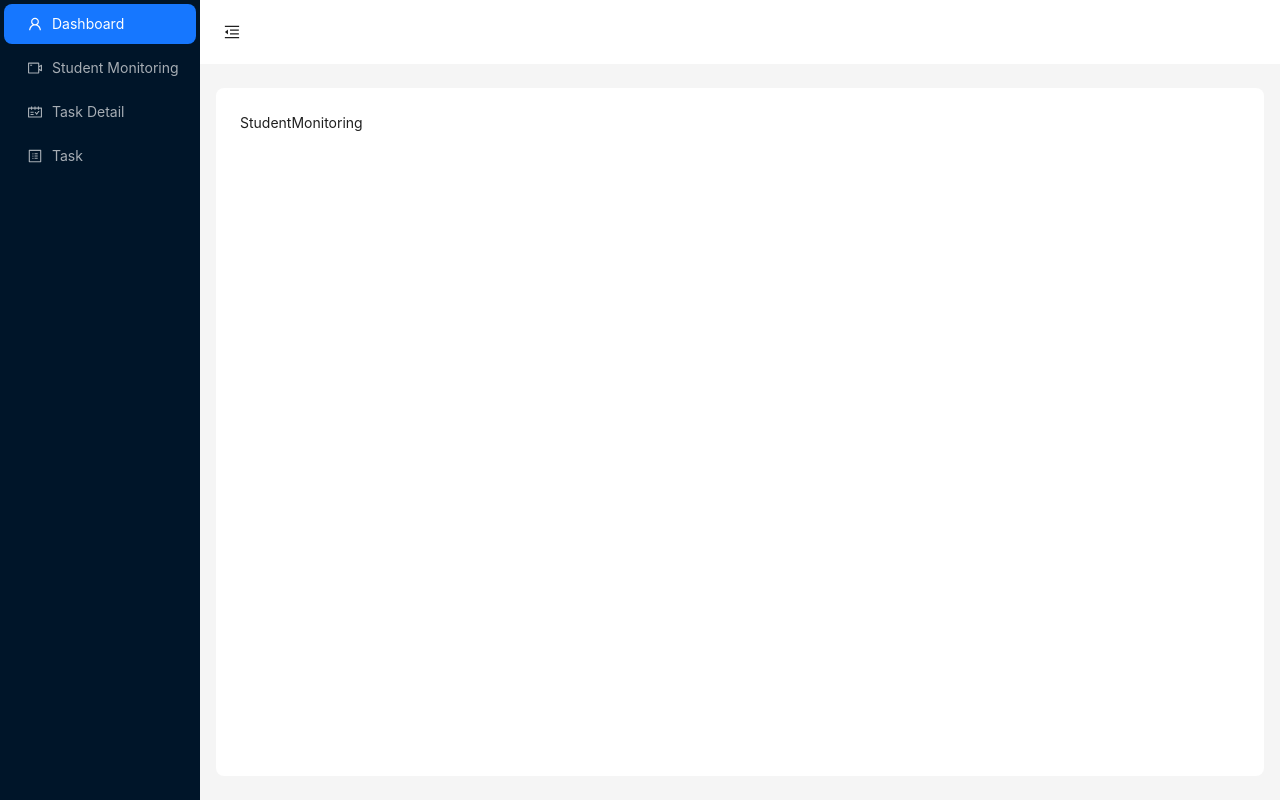
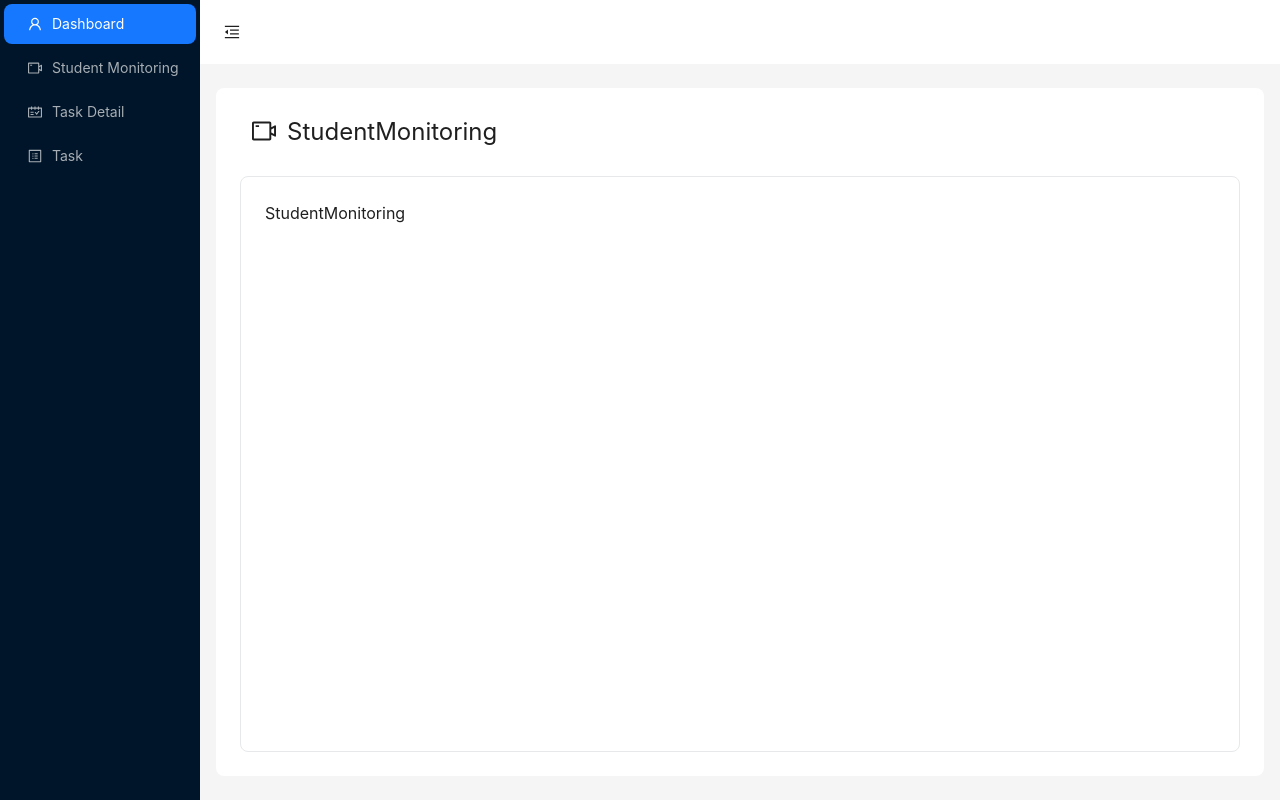
Before and after one commit to gerChinnawat/back-table-ui, a Next.js app in the folder pr-back-table/: page /student_monitoring in a window 1280 px wide. Built offline with nearby package versions, Linux system fonts and the light colour scheme.

Commit message:
add Layout content

```diff
--- /dev/null
+++ b/pr-back-table/components/LayoutContent.tsx
@@ -0,0 +1,35 @@
+"use client";
+import React from 'react';
+import { Layout, Space } from 'antd';
+
+const { Header, Content } = Layout;
+
+const LayoutContent = ({ children, title, icon } : { children: React.ReactNode, title: string, icon: any }) => {
+    return (
+        <Layout style={{ height: "100%", background: "white" }}>
+            <Header
+                style={{ padding: 0, backgroundColor: "white", fontSize: "24px", marginLeft: '12px', marginTop: -12, marginBottom: "12px"}}
+            >
+                <Space
+                    direction='horizontal'
+                >
+                    {icon}
+                    <h1 style={{ marginLeft: "3px" }}>{title}</h1>
+                </Space>
+            </Header>
+            <Content
+                style={{
+                    background: "white",
+                    border: "solid 1px  #E7E8EA",
+                    borderRadius: "8px",
+                    padding: "24px",
+                    fontSize: "16px"
+                }}
+            >
+                {children}
+            </Content>
+        </Layout>
+    );
+};
+
+export default LayoutContent;
--- a/pr-back-table/features/login/screens/LoginScreen.tsx
+++ b/pr-back-table/features/login/screens/LoginScreen.tsx
@@ -14,10 +14,10 @@ const LoginScreen = () => {
         password: ""
     });
     const router = useRouter();
-    const getKey = useStore((state:any) => state.getKey)
+    const getKey = useStore((state:any) => state.getKey);
 
     const handleOnLogin = () => {
-        console.log(sentState)
+        console.log(sentState);
         router.push('dashboard');
         getKey('/dashboard');
     };
--- a/pr-back-table/features/studentMonitor/screens/StudentMonitoringScreen.tsx
+++ b/pr-back-table/features/studentMonitor/screens/StudentMonitoringScreen.tsx
@@ -1,9 +1,16 @@
 import LayoutPage from "@/components/LayoutPage";
+import LayoutContent from "@/components/LayoutContent";
+import { VideoCameraOutlined } from '@ant-design/icons';
 
 const StudentMonitoringScreen = () => {
     return (
         <LayoutPage>
-            StudentMonitoring
+            <LayoutContent
+                title="StudentMonitoring"
+                icon={<VideoCameraOutlined />}
+            >
+                StudentMonitoring
+            </LayoutContent>
         </LayoutPage>
     );
 };
```
Also changed, not shown: pr-back-table/features/dashboard/screens/DashboardScreen.tsx (+8 -1 lines), pr-back-table/features/task/screens/TaskScreen.tsx (+8 -1 lines), pr-back-table/features/taskDetail/screens/TaskDetailScreen.tsx (+8 -1 lines).
